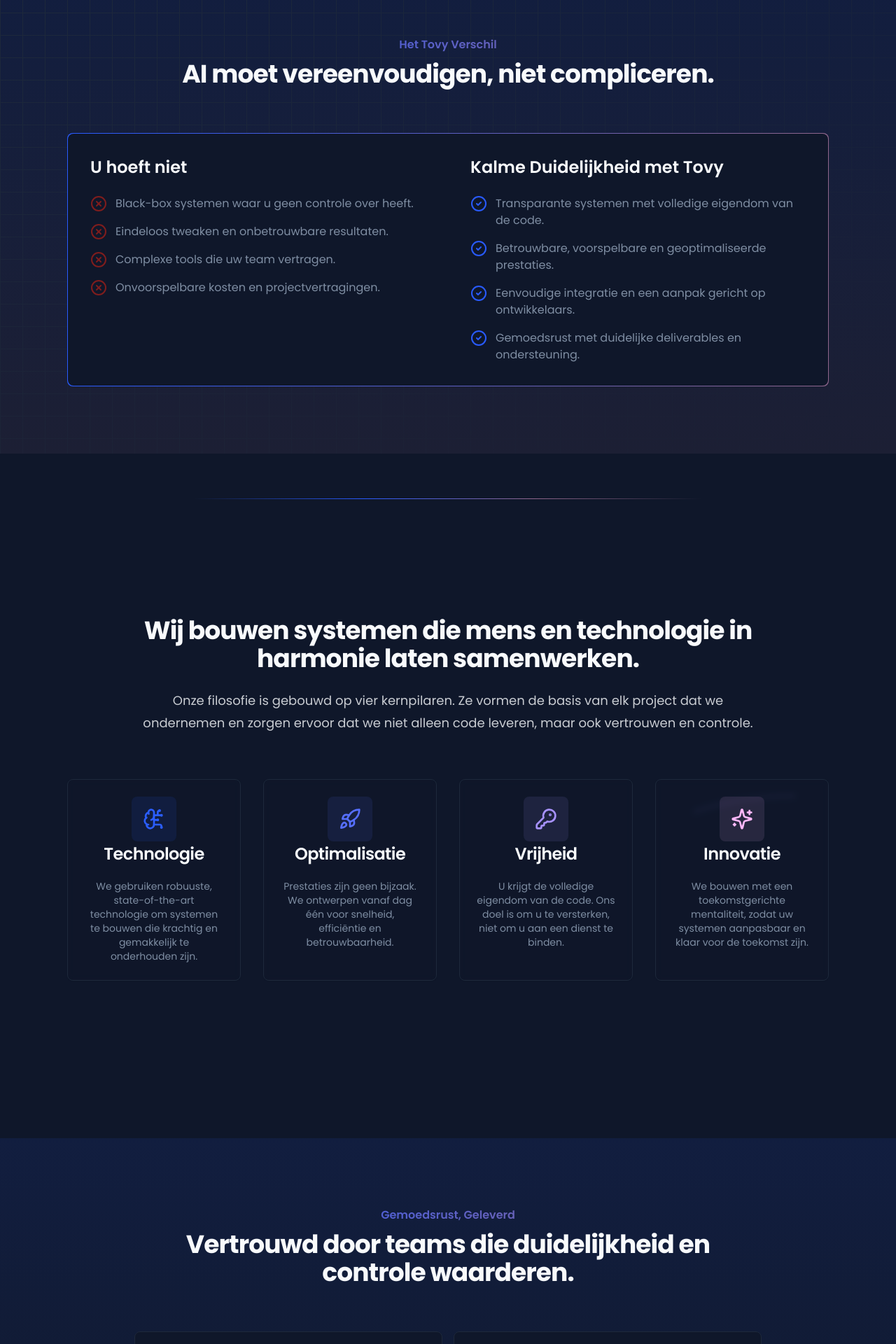
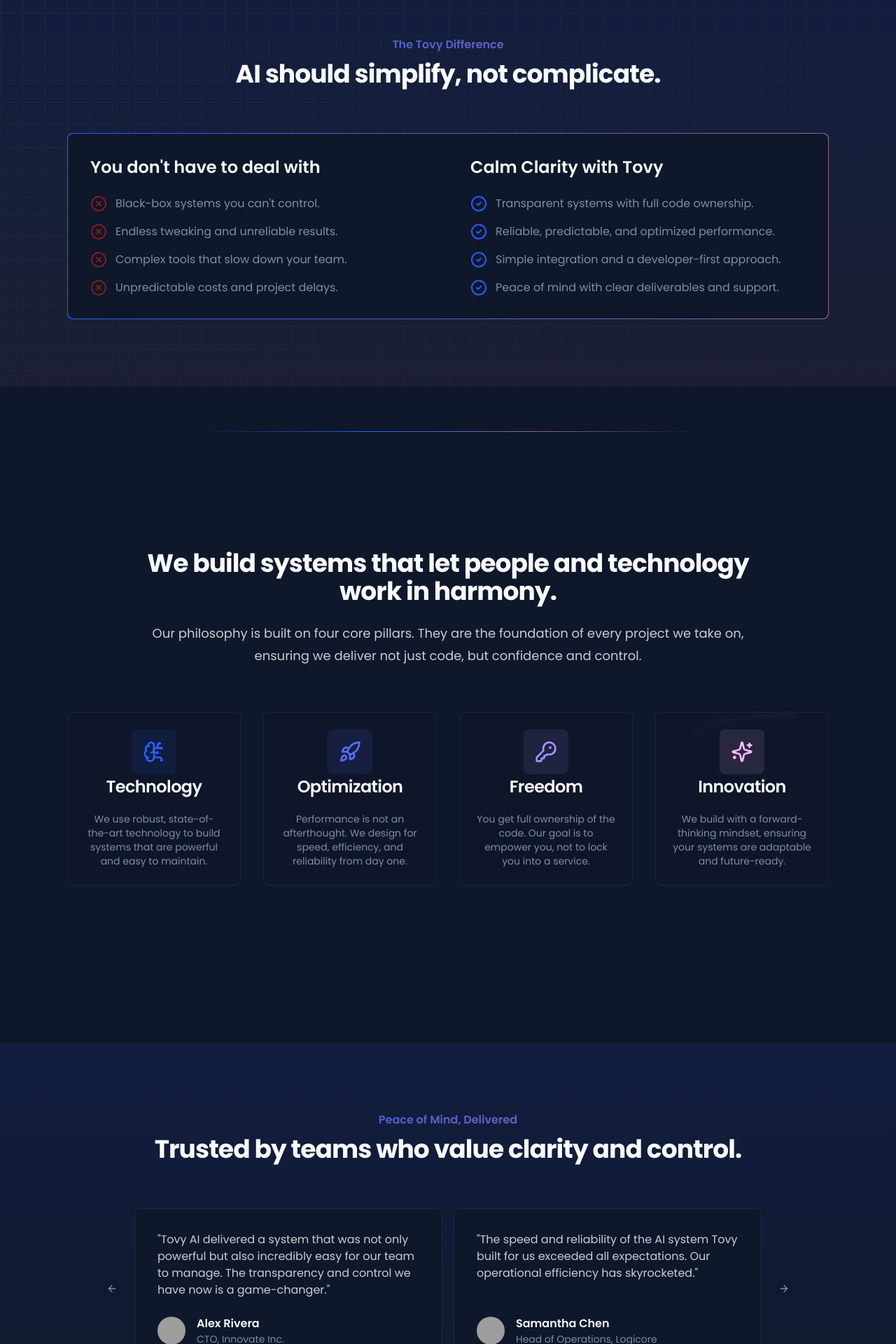
Before and after one commit to tovy-eu/tovy.eu-website, a Next.js app: page / in a window 1280 px wide. Shown: the part 880-2800 px from the top of the page at 70% size. Built offline with nearby package versions, Linux system fonts and the light colour scheme; grey boxes are pictures that could not be loaded.

Commit message:
make sure the full website is in english. All english should be simple a

```diff
--- a/src/app/layout.tsx
+++ b/src/app/layout.tsx
@@ -6,7 +6,7 @@ import { PageLayout } from '@/components/layout/page-layout';
 
 export const metadata: Metadata = {
   title: 'Tovy AI Partner',
-  description: 'Uw AI-ontwikkelingspartner voor schone, snelle en betrouwbare systemen.',
+  description: 'Your AI development partner for clean, fast, and reliable systems.',
 };
 
 export default function RootLayout({
@@ -15,7 +15,7 @@ export default function RootLayout({
   children: React.ReactNode;
 }>) {
   return (
-    <html lang="nl" style={{ scrollBehavior: 'smooth' }}>
+    <html lang="en" style={{ scrollBehavior: 'smooth' }}>
       <head>
         <link rel="preconnect" href="https://fonts.googleapis.com" />
         <link rel="preconnect" href="https://fonts.gstatic.com" crossOrigin="anonymous" />
--- a/src/components/landing/about-section.tsx
+++ b/src/components/landing/about-section.tsx
@@ -5,26 +5,26 @@ import React from 'react';
 const pillars = [
   {
     icon: <BrainCircuit className="h-8 w-8" />,
-    title: "Technologie",
-    description: "We gebruiken robuuste, state-of-the-art technologie om systemen te bouwen die krachtig en gemakkelijk te onderhouden zijn.",
+    title: "Technology",
+    description: "We use robust, state-of-the-art technology to build systems that are powerful and easy to maintain.",
     color: "#2B5EFF"
   },
   {
     icon: <Rocket className="h-8 w-8" />,
-    title: "Optimalisatie",
-    description: "Prestaties zijn geen bijzaak. We ontwerpen vanaf dag één voor snelheid, efficiëntie en betrouwbaarheid.",
+    title: "Optimization",
+    description: "Performance is not an afterthought. We design for speed, efficiency, and reliability from day one.",
     color: "#566FFF"
   },
   {
     icon: <KeyRound className="h-8 w-8" />,
-    title: "Vrijheid",
-    description: "U krijgt de volledige eigendom van de code. Ons doel is om u te versterken, niet om u aan een dienst te binden.",
+    title: "Freedom",
+    description: "You get full ownership of the code. Our goal is to empower you, not to lock you into a service.",
     color: "#A792FF"
   },
   {
     icon: <Sparkles className="h-8 w-8" />,
-    title: "Innovatie",
-    description: "We bouwen met een toekomstgerichte mentaliteit, zodat uw systemen aanpasbaar en klaar voor de toekomst zijn.",
+    title: "Innovation",
+    description: "We build with a forward-thinking mindset, ensuring your systems are adaptable and future-ready.",
     color: "#FFB8FA"
   }
 ];
@@ -69,10 +69,10 @@ export function AboutSection() {
 
       <div className="mx-auto max-w-4xl text-center">
         <p className="mt-2 text-3xl font-bold tracking-tight sm:text-4xl">
-          Wij bouwen systemen die mens en technologie in harmonie laten samenwerken.
+          We build systems that let people and technology work in harmony.
         </p>
         <p className="mt-6 text-lg leading-8 text-foreground/80">
-          Onze filosofie is gebouwd op vier kernpilaren. Ze vormen de basis van elk project dat we ondernemen en zorgen ervoor dat we niet alleen code leveren, maar ook vertrouwen en controle.
+          Our philosophy is built on four core pillars. They are the foundation of every project we take on, ensuring we deliver not just code, but confidence and control.
         </p>
       </div>
       <div className="relative mt-16 grid grid-cols-1 md:grid-cols-2 lg:grid-cols-4 gap-8">
--- a/src/components/landing/hero-section.tsx
+++ b/src/components/landing/hero-section.tsx
@@ -35,15 +35,15 @@ export function HeroSection() {
           className="text-4xl font-bold tracking-tight text-white sm:text-6xl md:text-7xl"
           style={{ textShadow: '0 0 15px rgba(255, 255, 255, 0.3)' }}
         >
-          Uw <span className="bg-gradient-to-r from-primary to-[#8F668C] bg-clip-text text-transparent">AI</span> ontwikkelingspartner
+          Your <span className="bg-gradient-to-r from-primary to-[#8F668C] bg-clip-text text-transparent">AI</span> Development Partner
         </h1>
         <p className="mt-6 text-lg leading-8 text-white/80 sm:text-xl">
-          Wij bouwen schone, snelle en betrouwbare systemen die u volledige controle en gemoedsrust geven.
+          We build clean, fast, and reliable systems that give you complete control and peace of mind.
         </p>
         <div className="mt-10 flex flex-col items-center justify-center gap-y-6">
           <Button asChild size="lg" className="font-semibold text-lg">
             <Link href="/project-request">
-              Dien uw idee in
+              Submit Your Idea
               <ArrowDown className="ml-2 h-5 w-5" />
             </Link>
           </Button>
--- a/src/components/landing/pain-solution-section.tsx
+++ b/src/components/landing/pain-solution-section.tsx
@@ -1,17 +1,17 @@
 import { CheckCircle2, XCircle } from "lucide-react";
 
 const pains = [
-  "Black-box systemen waar u geen controle over heeft.",
-  "Eindeloos tweaken en onbetrouwbare resultaten.",
-  "Complexe tools die uw team vertragen.",
-  "Onvoorspelbare kosten en projectvertragingen.",
+  "Black-box systems you can't control.",
+  "Endless tweaking and unreliable results.",
+  "Complex tools that slow down your team.",
+  "Unpredictable costs and project delays.",
 ];
 
 const solutions = [
-  "Transparante systemen met volledige eigendom van de code.",
-  "Betrouwbare, voorspelbare en geoptimaliseerde prestaties.",
-  "Eenvoudige integratie en een aanpak gericht op ontwikkelaars.",
-  "Gemoedsrust met duidelijke deliverables en ondersteuning.",
+  "Transparent systems with full code ownership.",
+  "Reliable, predictable, and optimized performance.",
+  "Simple integration and a developer-first approach.",
+  "Peace of mind with clear deliverables and support.",
 ];
 
 export function PainSolutionSection() {
@@ -23,10 +23,10 @@ export function PainSolutionSection() {
         <div className="mx-auto max-w-6xl px-4 md:px-8">
           <div className="mx-auto max-w-4xl text-center">
             <h2 className="text-base font-semibold leading-7 bg-gradient-to-r from-primary to-[#8F668C] bg-clip-text text-transparent">
-              Het Tovy Verschil
+              The Tovy Difference
             </h2>
             <p className="mt-2 text-3xl font-bold tracking-tight sm:text-4xl">
-              AI moet vereenvoudigen, niet compliceren.
+              AI should simplify, not complicate.
             </p>
           </div>
           <div className="mt-16 space-y-8">
@@ -36,7 +36,7 @@ export function PainSolutionSection() {
 
                   {/* Pains Column */}
                   <div className="space-y-6">
-                    <h3 className="text-2xl font-semibold">U hoeft niet</h3>
+                    <h3 className="text-2xl font-semibold">You don't have to deal with</h3>
                     <ul className="space-y-4">
                       {pains.map((pain, index) => (
                         <li key={index} className="flex items-start gap-3">
@@ -51,7 +51,7 @@ export function PainSolutionSection() {
 
                   {/* Solutions Column */}
                   <div className="space-y-6">
-                    <h3 className="text-2xl font-semibold">Kalme Duidelijkheid met Tovy</h3>
+                    <h3 className="text-2xl font-semibold">Calm Clarity with Tovy</h3>
                     <ul className="space-y-4">
                       {solutions.map((solution, index) => (
                         <li key={index} className="flex items-start gap-3">
--- a/src/components/landing/project-intake-form.tsx
+++ b/src/components/landing/project-intake-form.tsx
@@ -20,35 +20,35 @@ import { Loader2, ArrowRight, ArrowLeft, Send, CheckCircle, Check, Home } from "
 import { cn } from "@/lib/utils";
 
 const formSteps = [
-  { field: "maturity", label: "Hoe volwassen is uw gebruik van AI?*", description: "Dit helpt ons te zien hoe ver u AI in uw bedrijf heeft doorgevoerd." },
-  { field: "companySize", label: "Wat is uw bedrijfsgrootte?*", description: "Dit helpt ons de schaal van uw organisatie en de mogelijke projectomvang te begrijpen." },
-  { field: "engineeringTeam", label: "Heeft u een intern engineeringteam?*", description: "Dit helpt ons te begrijpen of we zullen samenwerken met uw team of de ontwikkeling end-to-end zullen afhandelen." },
-  { field: "projectDetails", label: "Waarmee heeft u hulp nodig?*"},
-  { field: "budgetReadiness", label: "Bent u klaar om in dit project te investeren?*", description: "Onze projecten beginnen doorgaans vanaf $10.000, wat MVP's, pilots of eerste productiebuilds dekt." },
-  { field: "timelineReadiness", label: "We gaan graag snel – u ook?*", description: "Na de aftrap kan ons team binnen twee weken een eerste werkende versie opleveren. We hebben elke maand beperkte capaciteit, dus we geven voorrang aan bedrijven die klaar zijn om actie te ondernemen." },
-  { field: "contactDetails", label: "Contactgegevens*", description: "Deel alstublieft uw naam en bedrijfsinformatie." },
+  { field: "maturity", label: "How mature is your use of AI?*", description: "This helps us see how far you've adopted AI in your business." },
+  { field: "companySize", label: "What is your company size?*", description: "This helps us understand the scale of your organization and potential project scope." },
+  { field: "engineeringTeam", label: "Do you have an in-house engineering team?*", description: "This helps us understand if we'll be collaborating with your team or handling development end-to-end." },
+  { field: "projectDetails", label: "What do you need help with?*"},
+  { field: "budgetReadiness", label: "Are you ready to invest in this project?*", description: "Our projects typically start from $10,000, covering MVPs, pilots, or initial production builds." },
+  { field: "timelineReadiness", label: "We like to move fast – do you?*", description: "After kickoff, our team can deliver a first working version within two weeks. We have limited capacity each month, so we prioritize companies ready to take action." },
+  { field: "contactDetails", label: "Contact Details*", description: "Please share your name and company information." },
 ];
 
 const totalSteps = formSteps.length;
 
 const options: Record<string, { label: string, hint?: string }[]> = {
   companySize: [
-    { label: "1-10 medewerkers" },
-    { label: "11-50 medewerkers" },
-    { label: "51-200 medewerkers" },
-    { label: "201+ medewerkers" },
+    { label: "1-10 employees" },
+    { label: "11-50 employees" },
+    { label: "51-200 employees" },
+    { label: "201+ employees" },
   ],
   engineeringTeam: [
-    { label: "Ja", hint: "J" },
-    { label: "Nee", hint: "N" },
+    { label: "Yes", hint: "Y" },
+    { label: "No", hint: "N" },
   ],
   budgetReadiness: [
-    { label: "Ja, dat past", hint: "A" },
-    { label: "Nee, nu niet", hint: "B" },
+    { label: "Yes, that fits", hint: "A" },
+    { label: "No, not right now", hint: "B" },
   ],
   timelineReadiness: [
-    { label: "Ja, we zijn er klaar voor om binnenkort te beginnen", hint: "A" },
-    { label: "Nog niet, we zijn ons intern nog aan het voorbereiden", hint: "B" },
+    { label: "Yes, we're ready to start soon", hint: "A" },
+    { label: "Not yet, we're still preparing internally", hint: "B" },
   ],
 };
 
@@ -154,16 +154,16 @@ export function ProjectIntakeForm() {
       <Card className="w-full max-w-2xl mx-auto border-0 md:border md:shadow-lg">
         <CardHeader className="text-center">
           <CheckCircle className="mx-auto h-16 w-16 text-green-500 mb-4" />
-          <CardTitle className="text-2xl">Bedankt!</CardTitle>
+          <CardTitle className="text-2xl">Thank You!</CardTitle>
           <CardDescription>
-            Uw projectaanvraag is ingediend. We nemen spoedig contact met u op.
+            Your project request has been submitted. We will contact you shortly.
           </CardDescription>
         </CardHeader>
         <CardFooter className="flex justify-center">
           <Button asChild variant="outline">
             <Link href="/">
               <Home className="mr-2 h-4 w-4" />
-              Terug naar de startpagina
+              Back to Homepage
             </Link>
           </Button>
         </CardFooter>
@@ -184,10 +184,10 @@ export function ProjectIntakeForm() {
         </div>
         <div className="grid grid-cols-1 md:grid-cols-2 gap-6">
           <FormField control={form.control} name="firstName" render={({ field }) => (
-            <FormItem><FormLabel>Voornaam *</FormLabel><FormControl><Input {...field} /></FormControl><FormMessage /></FormItem>
+            <FormItem><FormLabel>First Name *</FormLabel><FormControl><Input {...field} /></FormControl><FormMessage /></FormItem>
           )} />
           <FormField control={form.control} name="lastName" render={({ field }) => (
-            <FormItem><FormLabel>Achternaam *</FormLabel><FormControl><Input {...field} /></FormControl><FormMessage /></FormItem>
+            <FormItem><FormLabel>Last Name *</FormLabel><FormControl><Input {...field} /></FormControl><FormMessage /></FormItem>
           )} />
         </div>
         <FormField
@@ -195,11 +195,11 @@ export function ProjectIntakeForm() {
           name="phone"
           render={({ field }) => (
             <FormItem>
-              <FormLabel>Telefoonnummer *</FormLabel>
+              <FormLabel>Phone Number *</FormLabel>
               <FormControl>
                 <PhoneInput
                   international
-                  defaultCountry="NL"
+                  defaultCountry="US"
                   className="[&_input]:h-10 [&_input]:w-full [&_input]:rounded-md [&_input]:border [&_input]:border-input [&_input]:bg-background [&_input]:px-3 [&_input]:py-2 [&_input]:text-base [&_input]:ring-offset-background file:[&_input]:border-0 file:[&_input]:bg-transparent file:[&_input]:text-sm file:[&_input]:font-medium placeholder:[&_input]:text-muted-foreground focus-visible:[&_input]:outline-none focus-visible:[&_input]:ring-2 focus-visible:[&_input]:ring-ring focus-visible:[&_input]:ring-offset-2 disabled:[&_input]:cursor-not-allowed disabled:[&_input]:opacity-50 md:[&_input]:text-sm"
                   {...field}
                 />
@@ -209,10 +209,10 @@ export function ProjectIntakeForm() {
           )}
         />
         <FormField control={form.control} name="email" render={({ field }) => (
-          <FormItem><FormLabel>E-mail *</FormLabel><FormControl><Input type="email" {...field} /></FormControl><FormMessage /></FormItem>
+          <FormItem><FormLabel>Email *</FormLabel><FormControl><Input type="email" {...field} /></FormControl><FormMessage /></FormItem>
         )} />
         <FormField control={form.control} name="company" render={({ field }) => (
-          <FormItem><FormLabel>Bedrijf *</FormLabel><FormControl><Input {...field} /></FormControl><FormMessage /></FormItem>
+          <FormItem><FormLabel>Company *</FormLabel><FormControl><Input {...field} /></FormControl><FormMessage /></FormItem>
         )} />
       </div>
     )
@@ -229,11 +229,11 @@ export function ProjectIntakeForm() {
             <FormItem>
               <div className="flex items-center gap-4">
                 <span className="text-primary font-semibold">{step + 1} →</span>
-                <FormLabel className="text-2xl font-semibold">Waarmee heeft u hulp nodig?*</FormLabel>
+                <FormLabel className="text-2xl font-semibold">What do you need help with?*</FormLabel>
               </div>
-              <p className="text-muted-foreground mt-2">Vertel ons in één zin wat u wilt bouwen of verbeteren met AI.</p>
+              <p className="text-muted-foreground mt-2">In one sentence, tell us what you want to build or improve with AI.</p>
               <FormControl>
-                <Textarea placeholder="bv. Een klantenservice-chatbot bouwen" {...field} className="text-lg mt-4 min-h-[100px]" />
+                <Textarea placeholder="e.g., Build a customer service chatbot" {...field} className="text-lg mt-4 min-h-[100px]" />
               </FormControl>
               <FormMessage />
             </FormItem>
@@ -248,9 +248,9 @@ export function ProjectIntakeForm() {
               name="challenges"
               render={({ field }) => (
                 <FormItem>
-                  <FormLabel className="text-xl font-semibold">Kunt u de specifieke uitdagingen waarmee u wordt geconfronteerd nader toelichten?</FormLabel>
+                  <FormLabel className="text-xl font-semibold">Can you elaborate on the specific challenges you're facing?</FormLabel>
                   <FormControl>
-                    <Textarea placeholder="bv. Hoog ondersteuningsvolume, trage responstijden..." {...field} className="text-lg mt-4 min-h-[100px]" />
+                    <Textarea placeholder="e.g., High support volume, slow response times..." {...field} className="text-lg mt-4 min-h-[100px]" />
                   </FormControl>
                   <FormMessage />
                 </FormItem>
@@ -267,9 +267,9 @@ export function ProjectIntakeForm() {
               name="vision"
               render={({ field }) => (
                 <FormItem>
-                  <FormLabel className="text-xl font-semibold">Hoe ziet u de interactie en het gebruik van AI-agenten hiermee voor zich?</FormLabel>
+                  <FormLabel className="text-xl font-semibold">How do you envision AI agents interacting and being used with this?</FormLabel>
                    <FormControl>
-                    <Textarea placeholder="bv. Agenten moeten veelvoorkomende vragen afhandelen en complexe problemen escaleren." {...field} className="text-lg mt-4 min-h-[100px]" />
+                    <Textarea placeholder="e.g., Agents should handle common questions and escalate complex issues." {...field} className="text-lg mt-4 min-h-[100px]" />
                   </FormControl>
                   <FormMessage />
                 </FormItem>
@@ -328,9 +328,9 @@ export function ProjectIntakeForm() {
                     ))}
                   </div>
                   <div className="flex justify-between text-sm text-muted-foreground mt-2">
-                    <span>Net begonnen</span>
-                    <span>Gebruikt al AI-tools</span>
-                    <span>Aangepaste AI gebouwd</span>
+                    <span>Just starting</span>
+                    <span>Using AI tools</span>
+                    <span>Built custom AI</span>
                   </div>
                 </div>
               </FormControl>
@@ -410,13 +410,13 @@ export function ProjectIntakeForm() {
           <CardFooter className="flex justify-between mt-4">
             {step > 0 ? (
               <Button type="button" variant="ghost" onClick={prevStep}>
-                <ArrowLeft className="mr-2 h-4 w-4" /> Vorige
+                <ArrowLeft className="mr-2 h-4 w-4" /> Previous
               </Button>
             ) : <div />}
 
             {(currentField === 'projectDetails' || currentField === 'maturity') && step < totalSteps -1 ? (
               <Button type="button" onClick={nextStep}>
-                Volgende <ArrowRight className="ml-2 h-4 w-4" />
+                Next <ArrowRight className="ml-2 h-4 w-4" />
               </Button>
             ) : null}
 
@@ -424,9 +424,9 @@ export function ProjectIntakeForm() {
               <Button type="button" onClick={nextStep} size="lg" disabled={isPending}>
                 {isPending ? (
                   <>
-                    <Loader2 className="mr-2 h-4 w-4 animate-spin" /> Bezig met indienen...
+                    <Loader2 className="mr-2 h-4 w-4 animate-spin" /> Submitting...
                   </>
-                ) : "Project indienen"}
+                ) : "Submit Project"}
               </Button>
             ) : null}
 
--- a/src/components/landing/testimonials-section.tsx
+++ b/src/components/landing/testimonials-section.tsx
@@ -6,16 +6,16 @@ import { Carousel, CarouselContent, CarouselItem, CarouselNext, CarouselPrevious
 
 const testimonials = [
   {
-    quote: "Tovy AI leverde een systeem dat niet alleen krachtig was, maar ook ongelooflijk eenvoudig te beheren voor ons team. De transparantie en controle die we nu hebben, is een game-changer.",
+    quote: "Tovy AI delivered a system that was not only powerful but also incredibly easy for our team to manage. The transparency and control we have now is a game-changer.",
     name: "Alex Rivera",
     title: "CTO, Innovate Inc.",
     avatar: PlaceHolderImages.find(p => p.id === 'testimonial-1')?.imageUrl || '',
     avatarHint: PlaceHolderImages.find(p => p.id === 'testimonial-1')?.imageHint || '',
   },
   {
-    quote: "De snelheid en betrouwbaarheid van het AI-systeem dat Tovy voor ons heeft gebouwd, overtrof alle verwachtingen. Onze operationele efficiëntie is omhooggeschoten.",
+    quote: "The speed and reliability of the AI system Tovy built for us exceeded all expectations. Our operational efficiency has skyrocketed.",
     name: "Samantha Chen",
-    title: "Hoofd Operaties, Logicore",
+    title: "Head of Operations, Logicore",
     avatar: PlaceHolderImages.find(p => p.id === 'testimonial-2')?.imageUrl || '',
     avatarHint: PlaceHolderImages.find(p => p.id === 'testimonial-2')?.imageHint || '',
   },
@@ -30,10 +30,10 @@ export function TestimonialsSection() {
       <div className="mx-auto max-w-6xl px-4 md:px-8">
         <div className="mx-auto max-w-4xl text-center">
           <h2 className="text-base font-semibold leading-7 bg-gradient-to-r from-primary to-[#8F668C] bg-clip-text text-transparent">
-            Gemoedsrust, Geleverd
+            Peace of Mind, Delivered
           </h2>
           <p className="mt-2 text-3xl font-bold tracking-tight sm:text-4xl">
-            Vertrouwd door teams die duidelijkheid en controle waarderen.
+            Trusted by teams who value clarity and control.
           </p>
         </div>
         <div className="mt-16">
@@ -54,7 +54,7 @@ export function TestimonialsSection() {
                             {testimonial.avatar && (
                               <Image
                                 src={testimonial.avatar}
-                                alt={`Avatar van ${testimonial.name}`}
+                                alt={`Avatar of ${testimonial.name}`}
                                 width={40}
                                 height={40}
                                 data-ai-hint={testimonial.avatarHint}
--- a/src/components/layout/footer.tsx
+++ b/src/components/layout/footer.tsx
@@ -8,7 +8,7 @@ export function Footer() {
       <div className="container mx-auto flex flex-col items-center justify-between gap-4 py-8 md:flex-row max-w-6xl px-4 md:px-8">
         <div className="flex flex-col items-center gap-4 px-8 md:flex-row md:gap-2 md:px-0">
           <p className="text-center text-sm leading-loose text-muted-foreground md:text-left">
-            © {new Date().getFullYear()} Tovy AI. Alle rechten voorbehouden.
+            © {new Date().getFullYear()} Tovy AI. All rights reserved.
           </p>
         </div>
         <div className="flex items-center gap-4">
```
Also changed, not shown: src/lib/definitions.ts (+13 -13 lines).
